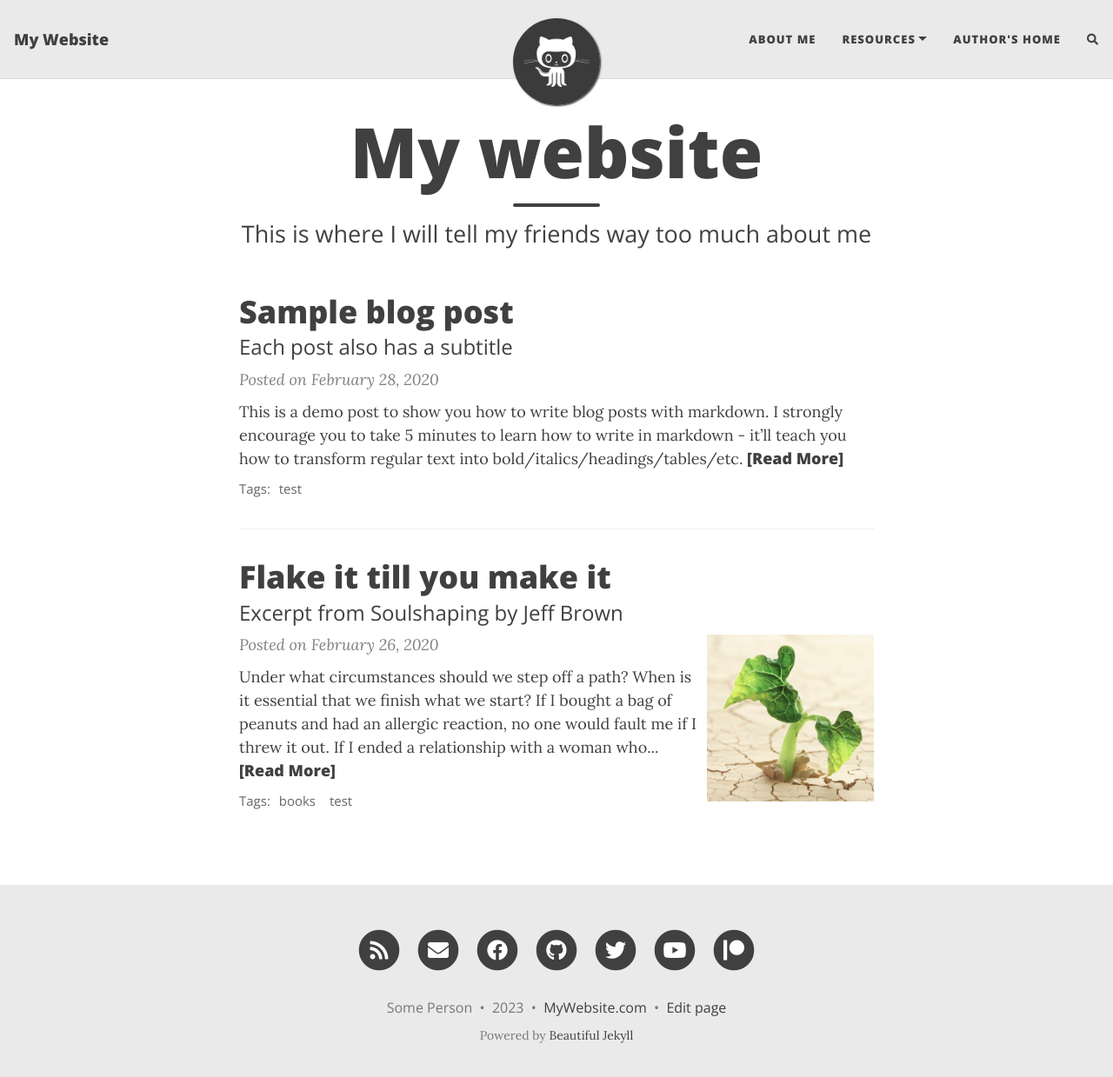
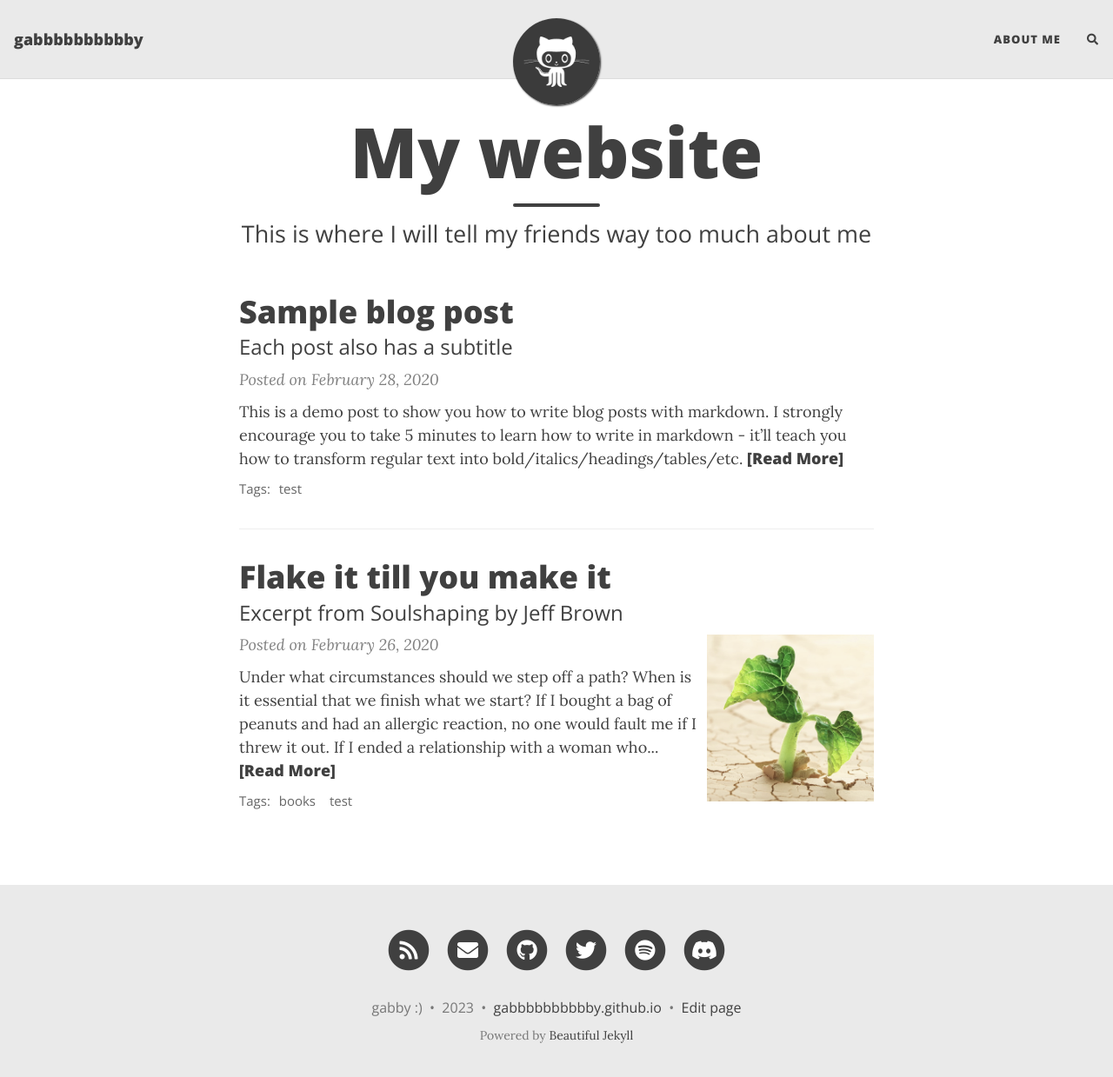
Before and after one commit to gabbbbbbbbbby/gabbbbbbbbbby.github.io, a Jekyll site: the page built from beautiful-jekyll-master/index.html, in a window 1280 px wide and 1252 px high. Shown: the top 1239 px of the window at 87% size. Built offline with Jekyll 4.4.1, drawn with Linux system fonts in a browser that asks for light colours; nearby versions of some CDN libraries; the list of posts is cut into pages by our own code; comment, search, counter and statistics services are not loaded.

Commit message:
Update _config.yml

```diff
--- a/beautiful-jekyll-master/_config.yml
+++ b/beautiful-jekyll-master/_config.yml
@@ -10,21 +10,17 @@
 ############################
 
 # Name of website
-title: My Website
+title: gabbbbbbbbbby
 
 # Your name to show in the footer
-author: Some Person
+author: gabby :)
 
 ###############################################
 # --- List of links in the navigation bar --- #
 ###############################################
 
 navbar-links:
-  About Me: "aboutme"
-  Resources:
-    - Beautiful Jekyll: "https://beautifuljekyll.com"
-    - Learn markdown: "https://www.markdowntutorial.com/"
-  Author's home: "https://deanattali.com"
+  About Me: "Just a person learning to use the web."
 
 ################
 # --- Logo --- #
@@ -49,13 +45,13 @@ round-avatar: true
 # Select the social network links that you want to show in the footer.
 # Uncomment the links you want to show and add your information to each one.
 social-network-links:
-  email: "someone@example.com"
+  email: "gabby@gmail.com"
   rss: true  # remove this line if you don't want to show an RSS link at the bottom
-  facebook: deanattali
-  github: daattali
-  twitter: daattali
-  patreon: DeanAttali
-  youtube: c/daattali
+#  facebook: deanattali
+  github: gabbbbbbbbbby
+  twitter: VeganPoland
+#  patreon: DeanAttali
+#  youtube: c/daattali
 #  medium: yourname
 #  reddit: yourname
 #  linkedin: daattali
@@ -63,7 +59,7 @@ social-network-links:
 #  stackoverflow: "3943160/daattali"
 #  snapchat: deanat78
 #  instagram: deanat78
-#  spotify: yourname
+  spotify: gabby
 #  telephone: +14159998888
 #  steam: deanat78
 #  twitch: yourname
@@ -73,7 +69,7 @@ social-network-links:
 #  mastodon: instance.url/@username
 #  ORCID: your ORCID ID
 #  google-scholar: your google scholar
-#  discord: invite/invite_code or users/userid
+  discord: gabby#1011
 #  kaggle: yourname
 #  hackerrank: yourname
 
@@ -94,7 +90,7 @@ share-links-active:
 
 # How to display the link to your website in the footer
 # Remove this if you don't want a link in the footer
-url-pretty: "MyWebsite.com"
+url-pretty: "gabbbbbbbbbby.github.io"
 
 # Excerpt word length - Truncate the excerpt of each post on the feed page to the specified number of words
 excerpt_length: 50
```
